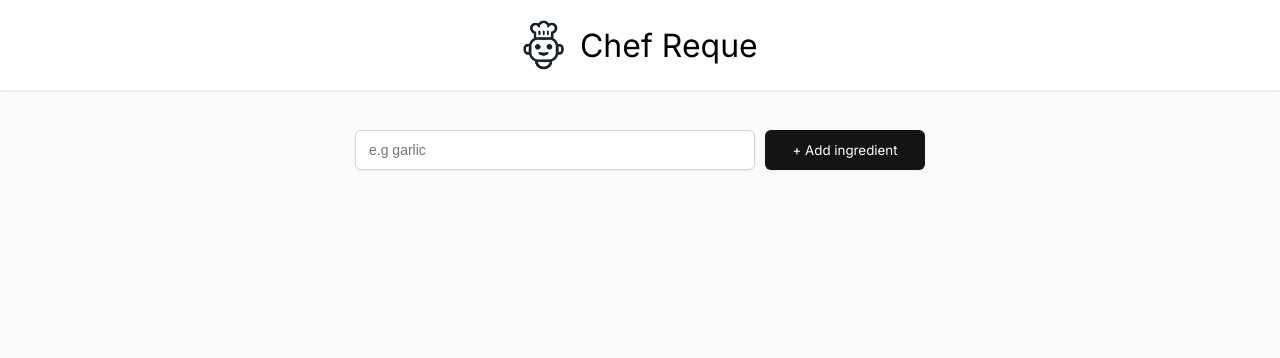
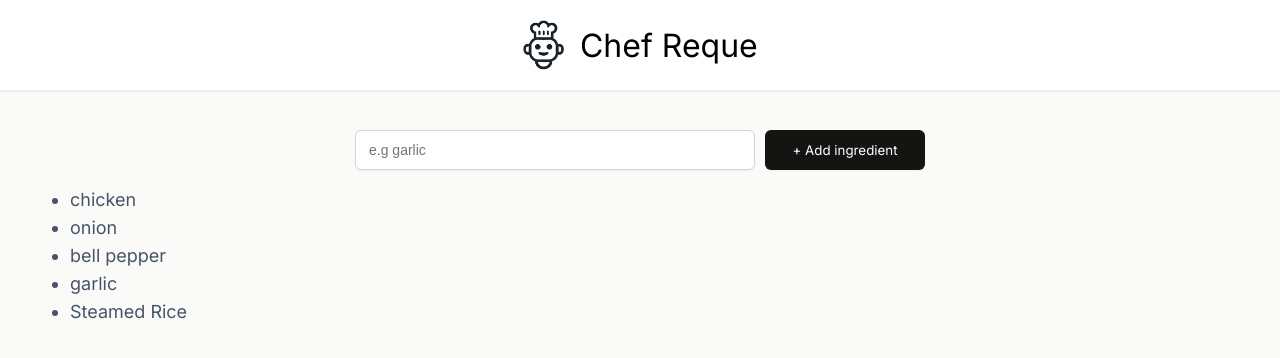
Before and after one commit to Kernapillar/chef-rec, a React (Vite) app: page / in a window 1280 px wide. Shown: the top 358 px of the page. Built offline with nearby package versions, Linux system fonts and the light colour scheme.

Commit message:
ingredients list and styling

```diff
--- a/src/components/Main.jsx
+++ b/src/components/Main.jsx
@@ -1,12 +1,29 @@
 
 
 export default function Main(){
+
+    const data = ["chicken", "onion", "bell pepper", "garlic", "Steamed Rice" ]
+
+    const showIngredients = (ingredients) => {
+        return (
+            ingredients.map((ing, i) => <li className="ingredients-list-item" key={i}>{ing}</li>)
+        )
+    }
+
+    const logging = ()=>{
+        console.log("Ive been clicked")
+    }
+
     return (
         <main>
-            <form className="input-container">
+            <form className="input-container" >
                 <input type="text" placeholder="e.g garlic" aria-label="Add ingredient" />
-                <button>+ Add ingredient</button>
+                <button onClick={logging}>+ Add ingredient</button>
             </form>
+
+            <ul>
+                {showIngredients(data)}
+            </ul>
         </main>
     )
 }
--- a/src/index.css
+++ b/src/index.css
@@ -59,3 +59,12 @@ main {
   border: none;
   box-shadow: 0px 1px 2px 0px #0000000D;
 }
+
+.ingredients-list-item {
+  color: #475467;
+  font-weight: 400;
+  font-size: 18px;
+  line-height: 28px;
+  font-family: Inter;
+
+}
```
